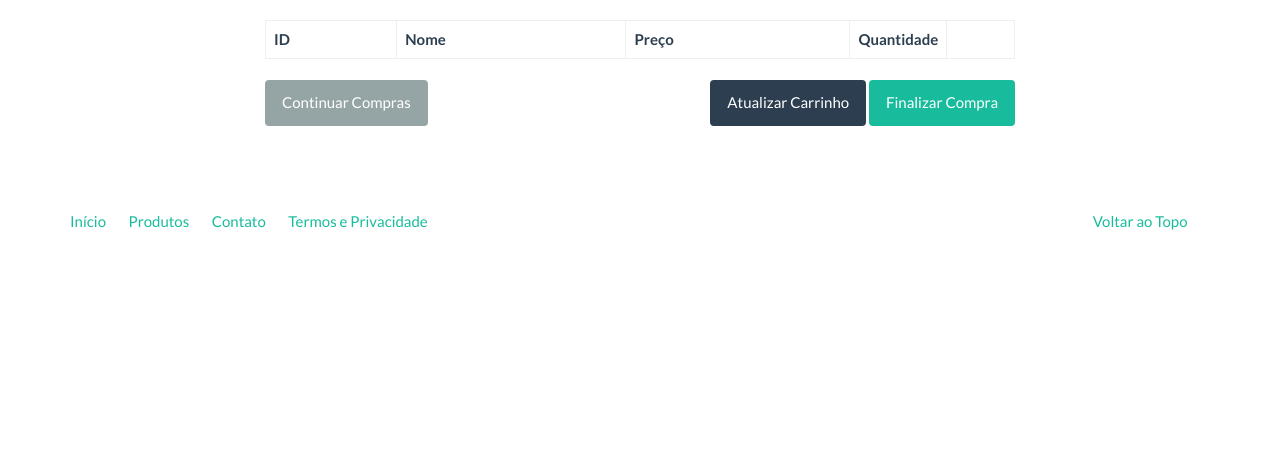
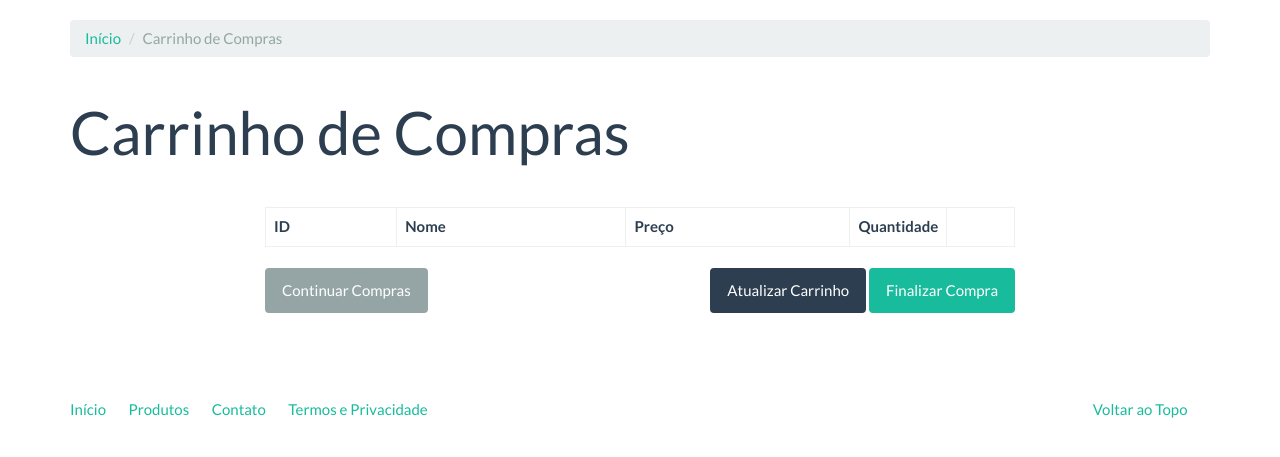
Before and after one commit to leonardocintra/loja-virtual, a Django app: a page that uses checkout/templates/checkout/cart.html in a window 1280 px wide. Shown: the part 60-517 px from the top of the page. Run offline with Django 4.2, Linux system fonts and the light colour scheme; data comes from the database, SQL or seed files in the repository; both versions use the stored data as it was after the commit; lists and menus that the app fills with data are empty; some libraries are stand-ins or nearby versions.

Commit message:
inserido breadcrumb no cart.html

```diff
--- a/checkout/templates/checkout/cart.html
+++ b/checkout/templates/checkout/cart.html
@@ -7,6 +7,13 @@
 {% endblock %}
 
 {% block container %}
+    <ol class="breadcrumb">
+        <li><a href="{% url 'index' %}">Início</a></li>
+        <li class="active">Carrinho de Compras</li>
+    </ol>
+    <div class="page-header">
+        <h1>Carrinho de Compras</h1>
+    </div>
     <div class="row">
         <div class="col-md-8 col-md-offset-2">
             <form class="" action="POST" action="">
```
Also changed, not shown: db.sqlite3.
